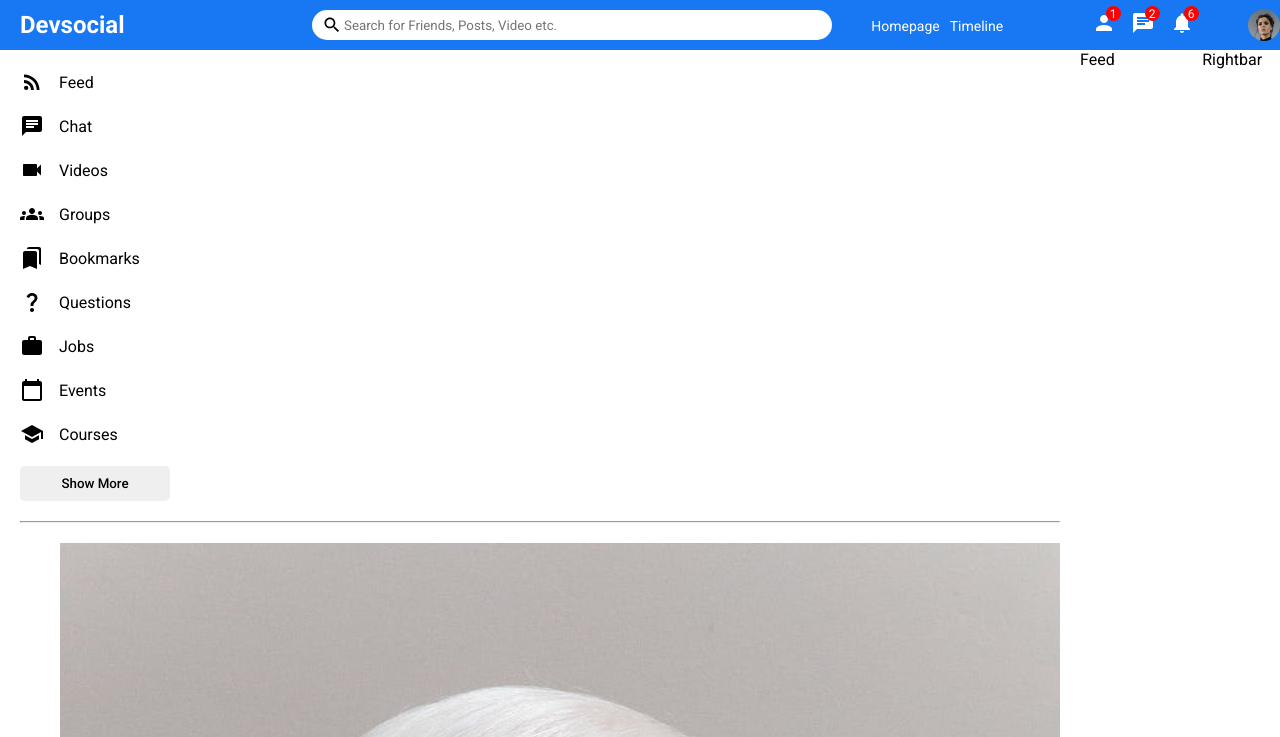
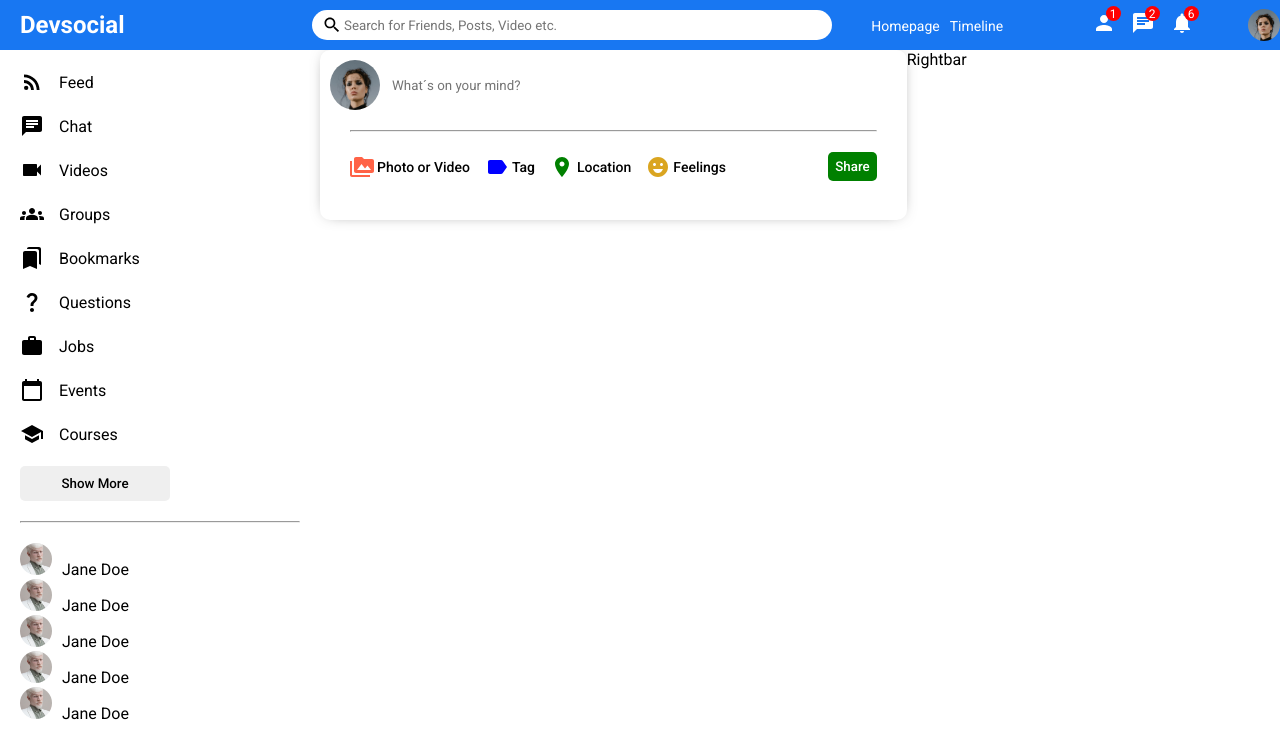
Before and after one commit to h4n5o/react-social, a React (Create React App) app: page / in a window 1280 px wide. Shown: the top 737 px of the page. Built offline with nearby package versions, Linux system fonts and the light colour scheme.

Commit message:
Sidebar done, feedbar in progress.

```diff
--- a/src/components/feed/Feed.jsx
+++ b/src/components/feed/Feed.jsx
@@ -1,9 +1,14 @@
 import "./feed.css"
+import Share from "../share/Share"
+import Post from "../post/Post"
 
 export default function Feed() {
   return (
     <div className="feed">
-        Feed
+        <div className="feedWrapper">
+          <Share />
+          <Post />
+        </div>
     </div>
   )
 }
--- a/src/components/feed/feed.css
+++ b/src/components/feed/feed.css
@@ -1,3 +1,7 @@
 .feed {
     flex: 5.5;
 }
+
+.feedWraper {
+    padding: 20px;
+}
--- /dev/null
+++ b/src/components/post/Post.jsx
@@ -0,0 +1,9 @@
+import "./post.css"
+
+export default function Post() {
+  return (
+    <div>
+
+    </div>
+  )
+}
--- /dev/null
+++ b/src/components/share/Share.jsx
@@ -0,0 +1,37 @@
+import "./share.css"
+import { PermMedia, Label, Room, EmojiEmotions } from "@mui/icons-material"
+
+export default function Share() {
+  return (
+    <div className="share">
+      <div className="shareWrapper">
+        <div className="shareTop">
+          <img className="shareProfileImg" src="/assets/person/1.jpeg" alt="" />
+          <input placeholder="What´s on your mind?" className="shareInput" />
+        </div>
+        <hr className="shareHr" />
+        <div className="shareBottom">
+          <div className="shareOptions">
+            <div className="shareOption">
+              <PermMedia htmlColor="tomato" className="shareIcon"/>
+              <span className="shareOptionText">Photo or Video</span>
+            </div>
+            <div className="shareOption">
+              <Label htmlColor="blue" className="shareIcon"/>
+              <span className="shareOptionText">Tag</span>
+            </div>
+            <div className="shareOption">
+              <Room htmlColor="green" className="shareIcon"/>
+              <span className="shareOptionText">Location</span>
+            </div>
+            <div className="shareOption">
+              <EmojiEmotions htmlColor="goldenrod" className="shareIcon"/>
+              <span className="shareOptionText">Feelings</span>
+            </div>
+          </div>
+          <button className="shareButton">Share</button>
+        </div>
+      </div>
+    </div>
+  )
+}
--- /dev/null
+++ b/src/components/share/share.css
@@ -0,0 +1,66 @@
+.share {
+    width: 100%;
+    height: 170px;
+    border-radius: 10px;
+    -webkit-box-shadow: 0px 0px 16px -8px rgba(0,0,0,0.68);
+    box-shadow: 0px 0px 16px -8px rgba(0,0,0,0.68);
+}
+.shareWrapper {
+    padding: 10px;
+}
+.shareTop{
+    display: flex;
+    align-items: center;
+
+}
+.shareProfileImg {
+    height: 50px;
+    width: 50px;
+    border-radius: 50%;
+    object-fit: cover;
+    margin-right: 10px;
+}
+.shareInput {
+    border: none;
+    width: 80%;
+}
+.shareInput:focus {
+    outline: none;
+}
+.shareHr {
+    margin: 20px;
+}
+.shareBottom {
+    display: flex;
+    align-items: center;
+    justify-content: space-between;
+}
+.shareOptions {
+    display: flex;
+    margin-left: 20px;
+}
+.shareOption {
+    display: flex;
+    align-items: center;
+    margin-right: 15px;
+    cursor: pointer;
+}
+.shareIcon {
+    font-size: 18px;
+    margin-right: 3px;
+}
+.shareOptionText {
+    font-size: 14px;
+    font-weight: 500;
+}
+.shareButton {
+    border: none;
+    padding: 7px;
+    border-radius: 5px;
+    background-color: green;
+    font-weight: 500;
+    margin-right: 20px;
+    cursor: pointer;
+    color: white;
+
+}
--- a/src/components/sidebar/Sidebar.jsx
+++ b/src/components/sidebar/Sidebar.jsx
@@ -50,6 +50,22 @@
               <img className="sidebarFriendImg" src="/assets/person/2.jpeg" alt=""/>
               <span className="sidebarFriendName">Jane Doe</span>
             </li>
+            <li className="sidebarFriend">
+              <img className="sidebarFriendImg" src="/assets/person/2.jpeg" alt=""/>
+              <span className="sidebarFriendName">Jane Doe</span>
+            </li>
+            <li className="sidebarFriend">
+              <img className="sidebarFriendImg" src="/assets/person/2.jpeg" alt=""/>
+              <span className="sidebarFriendName">Jane Doe</span>
+            </li>
+            <li className="sidebarFriend">
+              <img className="sidebarFriendImg" src="/assets/person/2.jpeg" alt=""/>
+              <span className="sidebarFriendName">Jane Doe</span>
+            </li>
+            <li className="sidebarFriend">
+              <img className="sidebarFriendImg" src="/assets/person/2.jpeg" alt=""/>
+              <span className="sidebarFriendName">Jane Doe</span>
+            </li>
           </ul>
         </div>
     </div>
--- a/src/components/sidebar/sidebar.css
+++ b/src/components/sidebar/sidebar.css
@@ -1,7 +1,20 @@
 .sidebar {
     flex: 3;
     height: calc(100vh - 50px);
+    overflow-y: scroll;
 }
+
+::-webkit-scrollbar {
+    width: 5px;
+}
+::-webkit-scrollbar-track {
+    background-color: #f1f1f1;
+}
+::-webkit-scrollbar-thumb {
+    background-color: rgb(179, 179, 179);
+}
+
+
 .sidebarWrapper {
     padding: 20px;
 }
@@ -29,5 +42,19 @@
     margin: 20px 0;
 }
 .sidebarFriendList {
-
+    padding: 0;
+    margin: 0;
+    list-style: none;
 }
+.sidebatFriend {
+    display: flex;
+    align-items: center;
+    margin-bottom: 15px;
+}
+.sidebarFriendImg {
+    width: 32px;
+    height: 32px;
+    border-radius: 50%;
+    object-fit: cover;
+    margin-right: 10px;
+}
```
Also changed, not shown: src/components/post/post.css (added).
